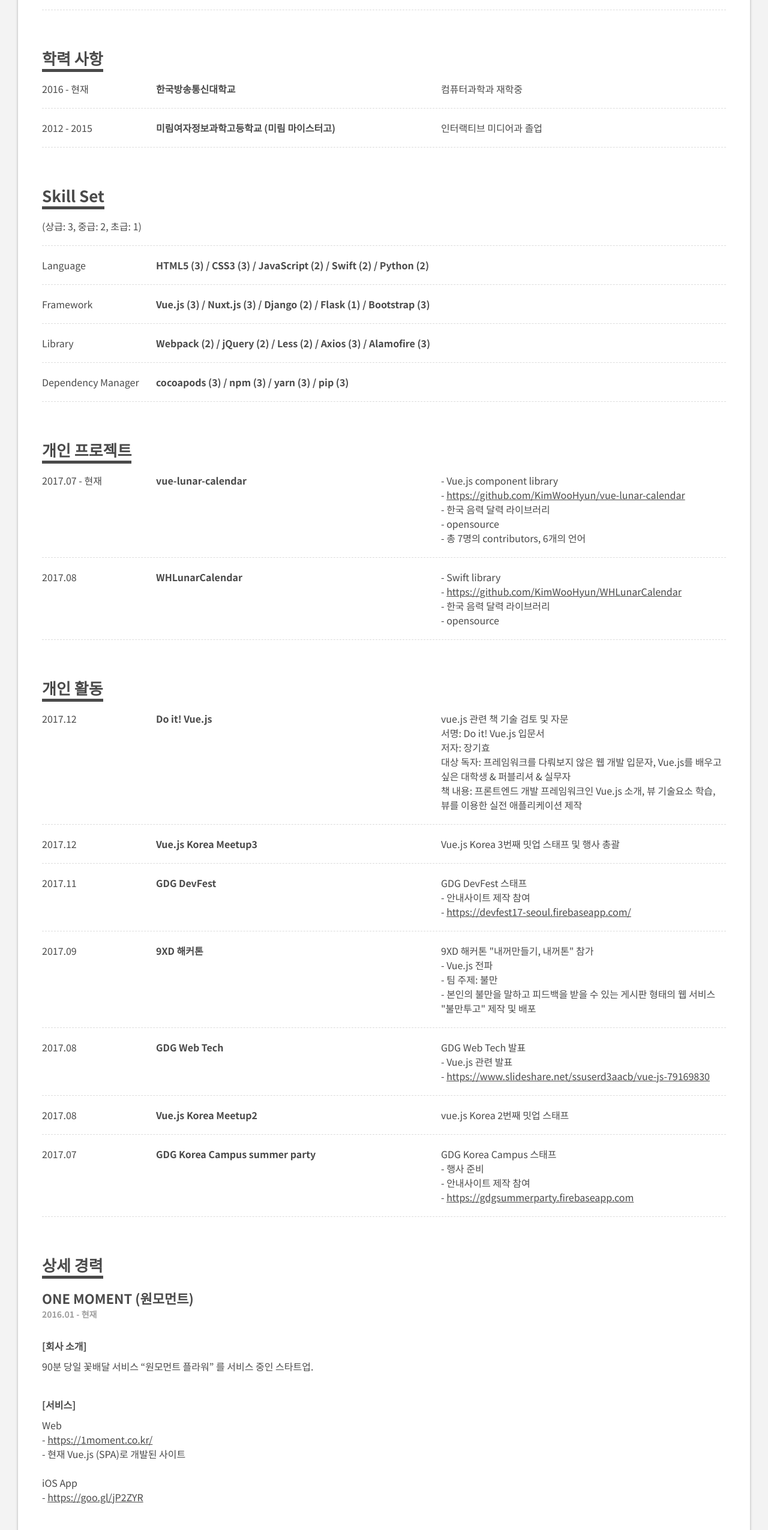
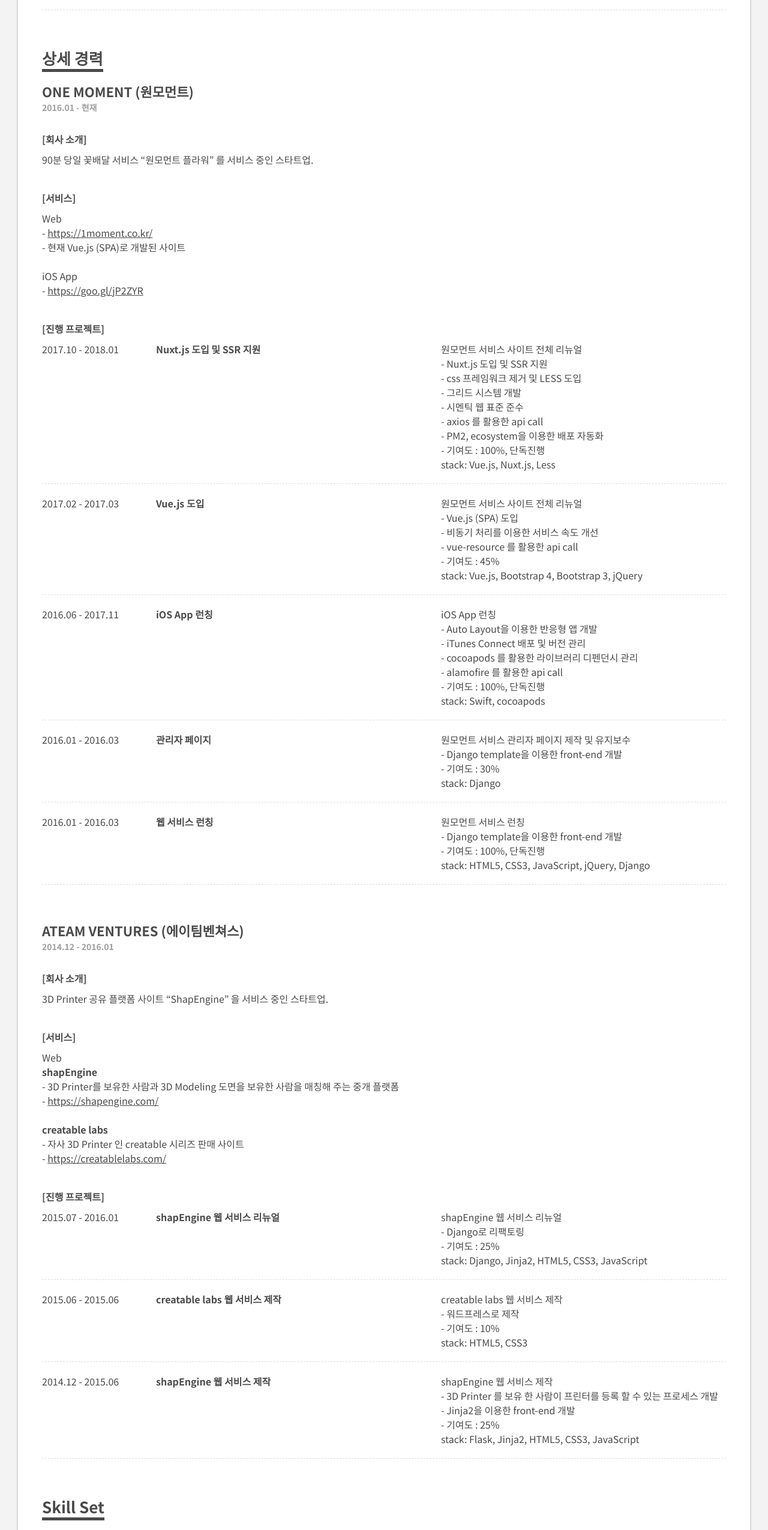
Before and after one commit to KimWooHyun/resume, a Vue app: page / in a window 1280 px wide. Shown: the part 1020-3571 px from the top of the page at 60% size. Built offline with nearby package versions, Linux system fonts and the light colour scheme.

Commit message:
Change order

```diff
--- a/App.vue
+++ b/App.vue
@@ -20,11 +20,11 @@
           <record-title title="자기소개"></record-title>
           <div v-html="contents.introduction"></div>
         </section>
-        <section class="col-12 section-contents" v-for="(value, key) in contents.contents" :key="value.id">
+        <section class="col-12 section-contents" v-for="(value, key) in contents.summary" :key="value.id">
           <record-title :title="key"></record-title>
           <record-list :title="key" :lists="value"></record-list>
         </section>
-        <section class="col-12 section-contents">
+        <section class="col-12 section-contents margin-bottom-0">
           <record-title title="상세 경력"></record-title>
           <section v-for="(detailContent, key) in contents.detailContents" :key="detailContent.id">
             <h2>{{key}}</h2>
@@ -44,6 +44,10 @@
               </section>
             </div>
           </section>
+        </section>
+        <section class="col-12 section-contents" v-for="(value, key) in contents.contents" :key="value.id">
+          <record-title :title="key"></record-title>
+          <record-list :title="key" :lists="value"></record-list>
         </section>
       </section>
     </div>
@@ -74,6 +78,9 @@
   margin-bottom: 40px;
 }
 section:nth-last-child(1) {
+  margin-bottom: 0px;
+}
+.margin-bottom-0 {
   margin-bottom: 0px;
 }
 .index {
--- a/contents.js
+++ b/contents.js
@@ -15,36 +15,6 @@
     `
   ,
   contents: {
-    '경력 요약': [
-      {
-        'date': '2016.01 - 현재<br/>(2년 1개월)',
-        'title': 'ONE MOMENT (원모먼트)',
-        'contents': [
-          '주 - Front-end 개발',
-          '서브 - Swift, Django 개발'
-        ]
-      },
-      {
-        'date': '2014.12 - 2016.01<br/>(1년 2개월)',
-        'title': 'ATEAM VENTURES (에이팀벤쳐스)',
-        'contents': [
-          '주 - Front-end 개발',
-          '서브 - Django, Flask 개발'
-        ]
-      }
-    ],
-    '학력 사항': [
-      {
-        'date': '2016 - 현재',
-        'title': '한국방송통신대학교',
-        'contents': ['컴퓨터과학과 재학중']
-      },
-      {
-        'date': '2012 - 2015',
-        'title': '미림여자정보과학고등학교 (미림 마이스터고)',
-        'contents': ['인터랙티브 미디어과 졸업']
-      }
-    ],
     'Skill Set': [
       {
         'date': '(상급: 3, 중급: 2, 초급: 1)',
@@ -157,6 +127,38 @@
           '- 행사 준비',
           '- 안내사이트 제작 참여',
           '- <a href="https://gdgsummerparty.firebaseapp.com">https://gdgsummerparty.firebaseapp.com</a>'
+        ]
+      }
+    ],
+    '학력 사항': [
+      {
+        'date': '2016 - 현재',
+        'title': '한국방송통신대학교',
+        'contents': ['컴퓨터과학과 재학중']
+      },
+      {
+        'date': '2012 - 2015',
+        'title': '미림여자정보과학고등학교 (미림 마이스터고)',
+        'contents': ['인터랙티브 미디어과 졸업']
+      }
+    ]
+  },
+  summary: {
+    '경력 요약': [
+      {
+        'date': '2016.01 - 현재<br/>(2년 1개월)',
+        'title': 'ONE MOMENT (원모먼트)',
+        'contents': [
+          '주 - Front-end 개발',
+          '서브 - Swift, Django 개발'
+        ]
+      },
+      {
+        'date': '2014.12 - 2016.01<br/>(1년 2개월)',
+        'title': 'ATEAM VENTURES (에이팀벤쳐스)',
+        'contents': [
+          '주 - Front-end 개발',
+          '서브 - Django, Flask 개발'
         ]
       }
     ]
```
Also changed, not shown: bundle.js.
